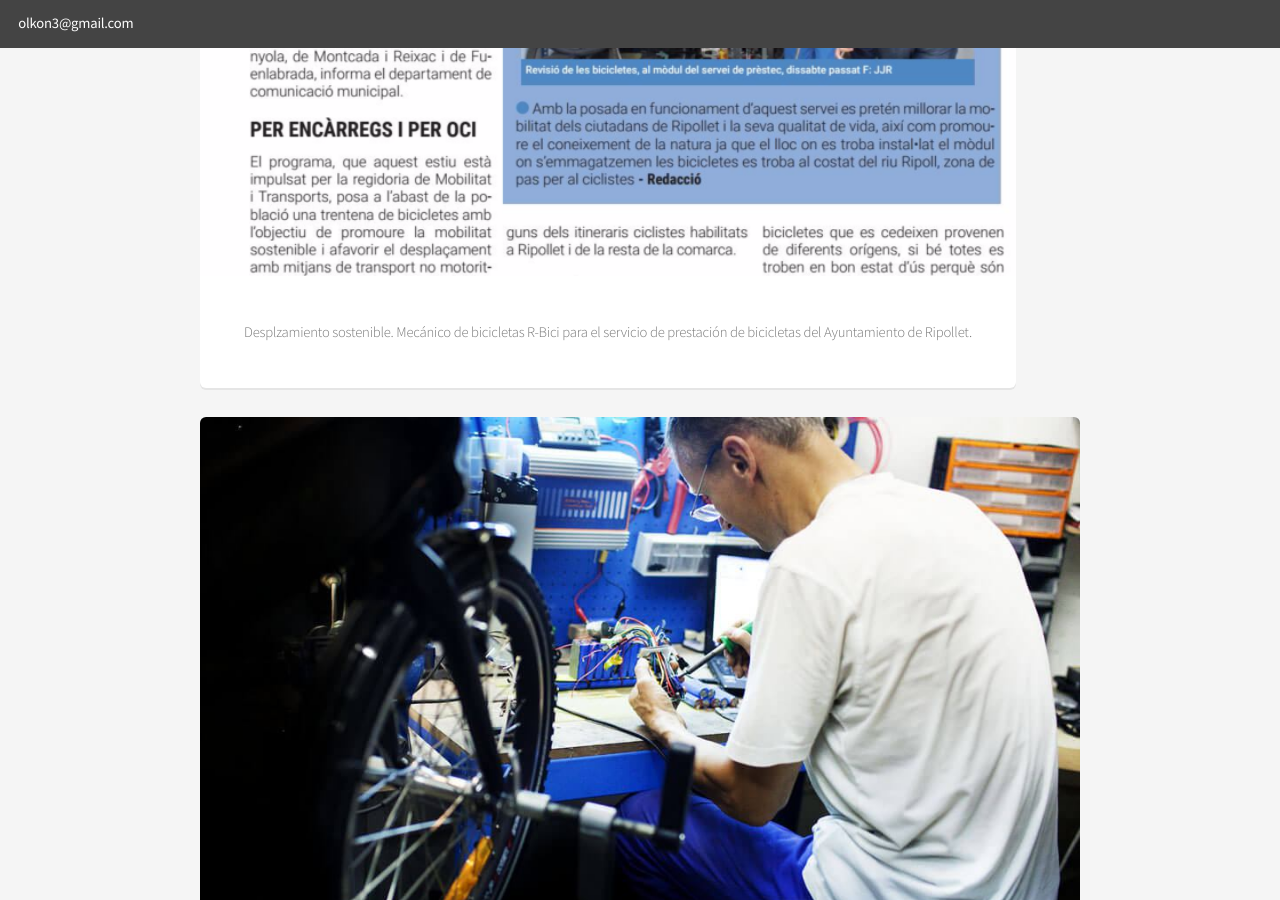
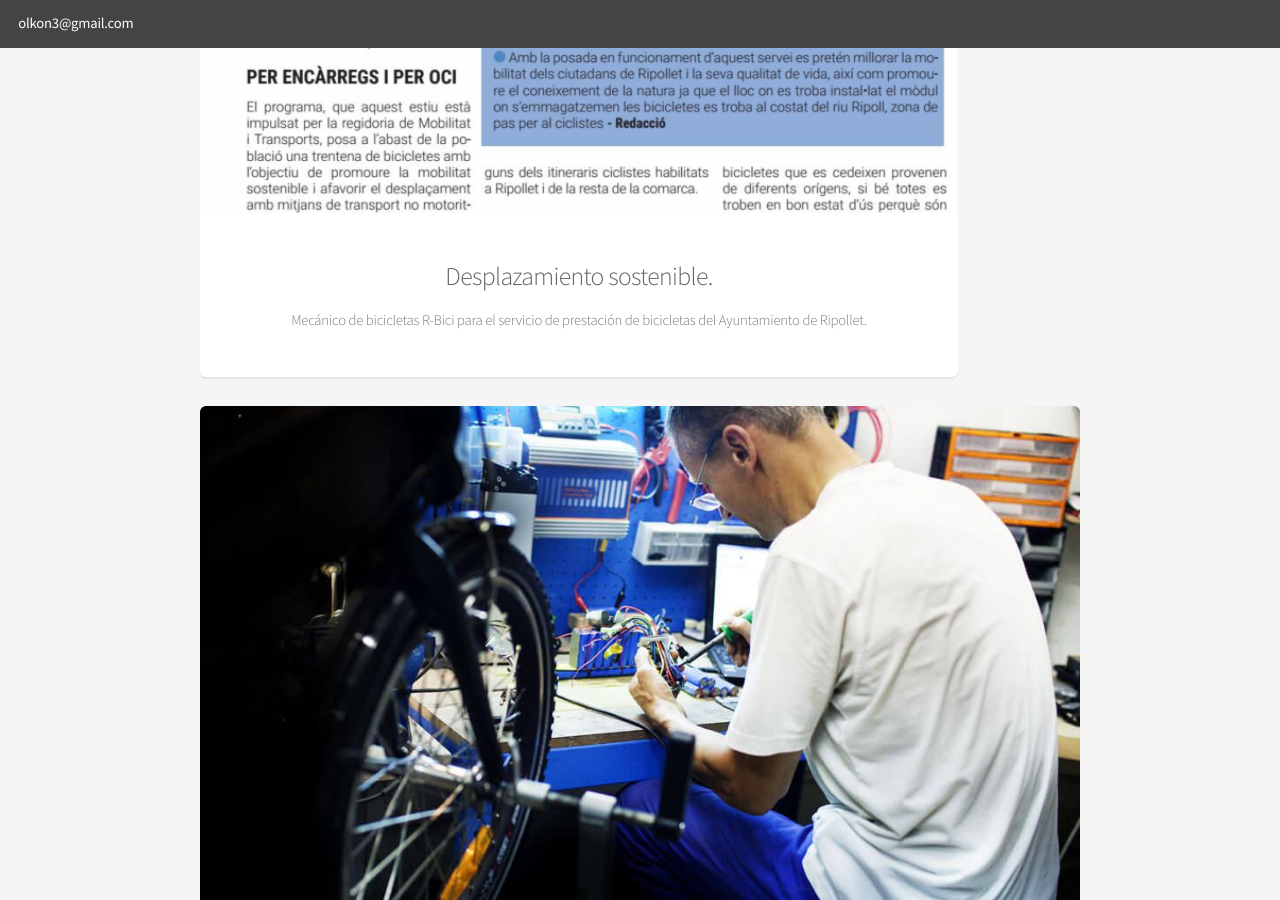
Before and after one commit to olegbcn/olegbcn.github.io, a Jekyll site: the page built from index.html, in a window 1280 px wide and 900 px high, scrolled down 4357 px. Built offline with Jekyll 4.4.1, drawn with Linux system fonts in a browser that asks for light colours; the list of posts is cut into pages by our own code.

Commit message:
fix typo

```diff
--- a/index.html
+++ b/index.html
@@ -91,7 +91,8 @@
 
 		<section class="box special">
 			<span class="image featured"><img src="{{ site.baseurl }}/assets/images/pic04.png" alt=""/></span>
-			<p>Desplzamiento sostenible. Mecánico de bicicletas R-Bici para el servicio de prestación de bicicletas del Ayuntamiento de Ripollet.</p>
+			<h3>Desplazamiento sostenible.</h3>
+			<p>Mecánico de bicicletas R-Bici para el servicio de prestación de bicicletas del Ayuntamiento de Ripollet.</p>
 
 		</section>
 
```
